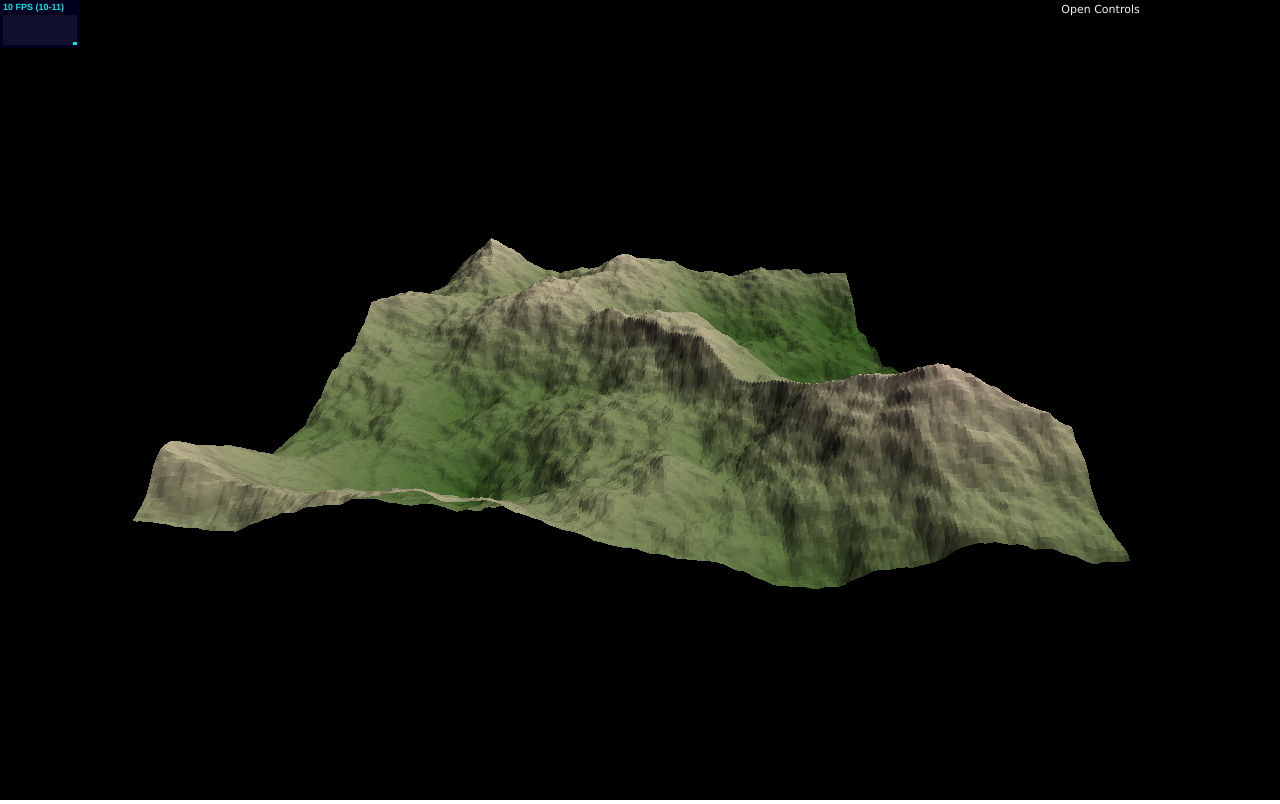
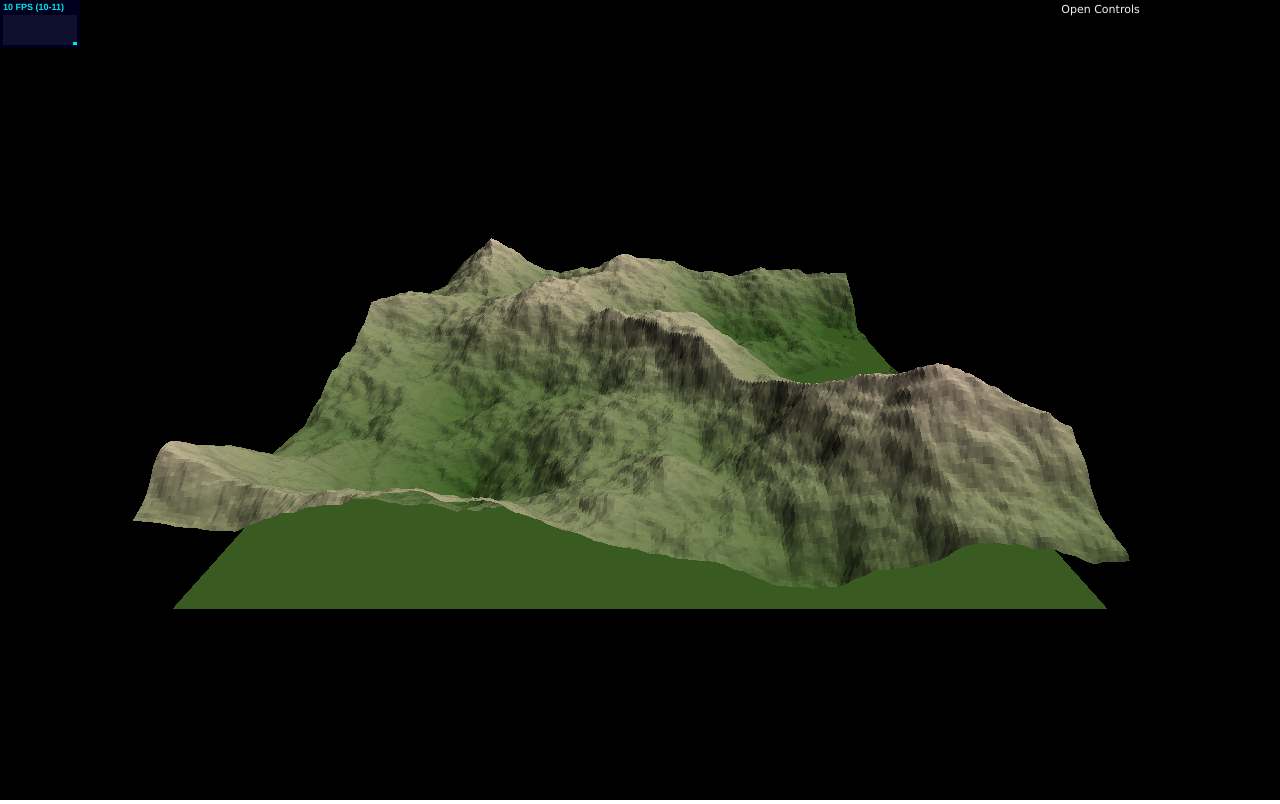
Before and after one commit to martingrad/procedural-world, a plain HTML site: page index.html in a window 1280 px wide. Drawn offline with nearby package versions, Linux system fonts and the light colour scheme; animation ran at ten frames a second.

Commit message:
Flatlands generation started.

```diff
--- a/index.html
+++ b/index.html
@@ -105,7 +105,7 @@
 				vec3 forestColor = vec3(0.5, 0.8, 0.3) * 0.5;
 				vec3 mountainColor = vec3(0.9, 0.8, 0.7);
 
-				vec3 groundColor = mix(forestColor, mountainColor, abs(fragWorldPos.y / maxElevation));
+				vec3 groundColor = mix(forestColor, mountainColor, max(0.0, (fragWorldPos.y / maxElevation)) );
 				gl_FragColor = vec4(diffuseLighting * groundColor, 1.0);
 			}
 
@@ -138,7 +138,7 @@
 
 			init();
 
-			reseedVertices = function()
+			function reseedVertices()
 			{
 				// Compute new displacement at this new timestep
 				createBaseTerrain(groundSurface.geometry);
@@ -156,17 +156,34 @@
 				render();
 			}
 
+			function clamp(a,b,c)
+			{
+				return Math.max(b,Math.min(c,a));
+			}
+
+			function smoothstep(edge0, edge1, x)
+			{
+				var t;
+    			t = clamp((x - edge0) / (edge1 - edge0), 0.0, 1.0);
+
+    			var smooth = t * t * (3.0 - 2.0 * t);
+    			if(x == 0.0) console.log("smoothstepping " + x + " between " + edge0 + " and " + edge1 + " yields: " + smooth);
+
+    			return smooth;
+			}
+
 			function vertexDisplacement(point_x, point_y, time)
 			{
 				var displacement = 0.0;
-				var freqCount = 5;
+				var freqCount = 8;
 				var noiseFreq = 0.0025;
 				var noiseAmp = 150.0;
 
 				// First frequency (ridges)
 				if(freqCount > 0)
 				{
-					displacement +=  (0.5 - Math.abs(noise.perlin3(point_x * noiseFreq, point_y * noiseFreq, time)) ) * noiseAmp;
+					// perlin3 returns [-0.5, 0.5]. abs(perlin3) returns [0.0, 0.5].
+					displacement += (0.5 - Math.abs(noise.perlin3(point_x * noiseFreq, point_y * noiseFreq, time)) ) * noiseAmp;
 				}
 
 				for(var i = 1; i < freqCount; ++i)
@@ -176,6 +193,8 @@
 					displacement += noise.perlin3(point_x * noiseFreq, point_y * noiseFreq, time) * noiseAmp;
 				}
 
+				//if(displacement < 0.0) displacement = 0.0;
+				//if(displacement < 1.0) displacement = smoothstep(0.0, 1.0, displacement / 10.0) * 10.0;
 				return displacement;
 			}
 
@@ -277,12 +296,12 @@
 				groundSurface.matrixAutoUpdate = false;
 				scene.add( groundSurface );
 
-				var geometry2 = new THREE.PlaneGeometry( plane_width, plane_height, 1, 1);
-				var groundSurface2 = new THREE.Mesh( geometry2, shaderMaterial );
-				groundSurface2.rotation.x = -3.1415 / 2.0;
-				groundSurface2.updateMatrix();
-				groundSurface2.matrixAutoUpdate = false;
-				//scene.add( groundSurface2 );
+				var zeroGeometry = new THREE.PlaneGeometry( plane_width, plane_height, 1, 1);
+				var zeroPlane = new THREE.Mesh( zeroGeometry, shaderMaterial );
+				zeroPlane.rotation.x = -3.1415 / 2.0;
+				zeroPlane.updateMatrix();
+				zeroPlane.matrixAutoUpdate = false;
+				scene.add( zeroPlane );
 
 				// renderer
 				renderer = new THREE.WebGLRenderer( { antialias: false } );
```
